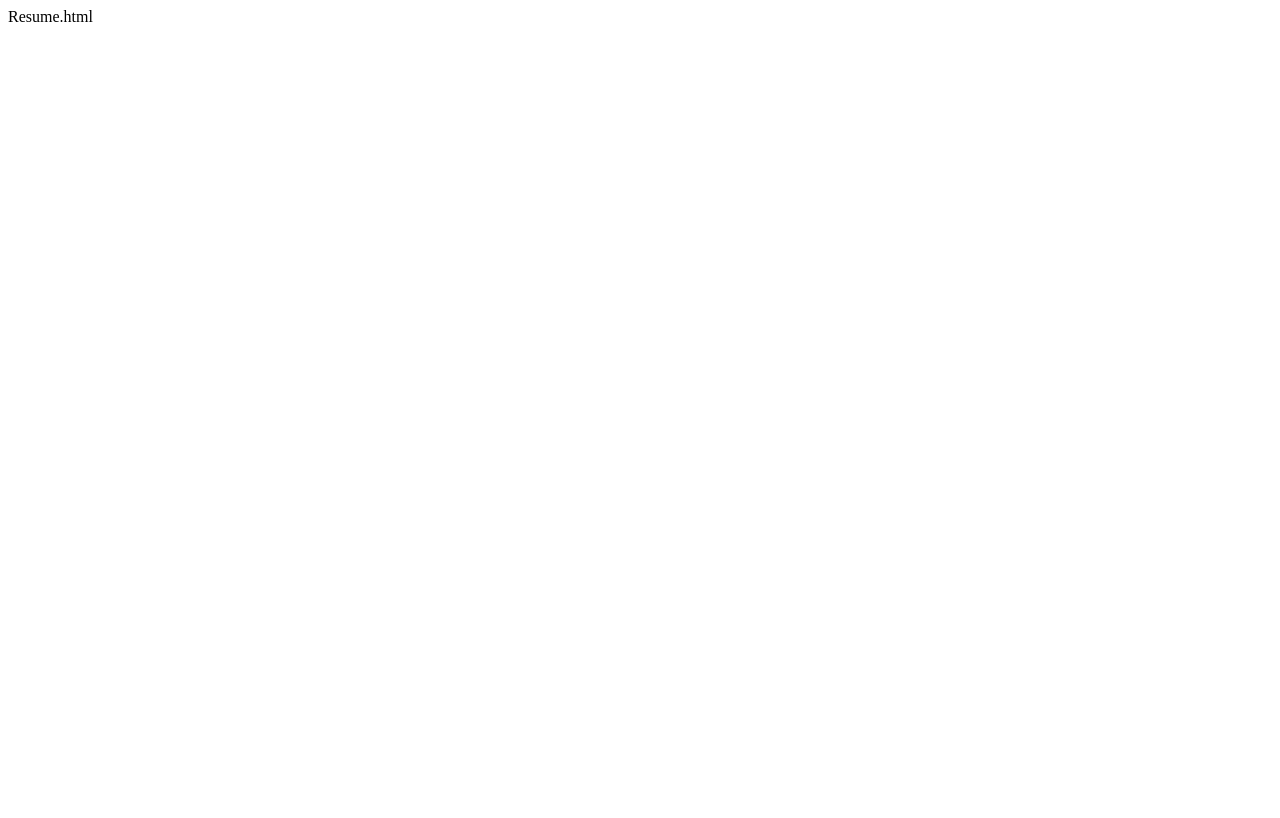
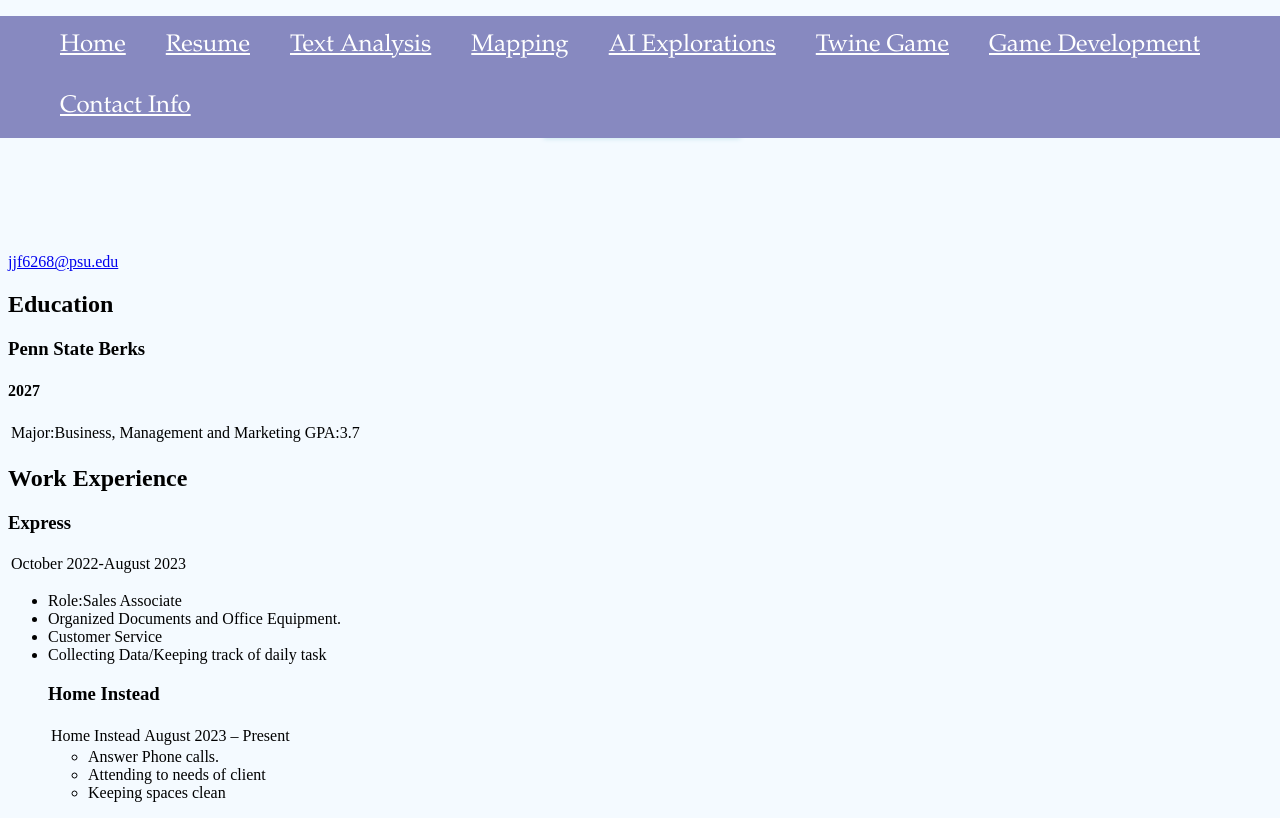
Before and after one commit to jho-digital/jho-digital.github.io, a plain HTML site: page Resume.html in a window 1280 px wide. Drawn offline with Linux system fonts and the light colour scheme.

Commit message:
index.html

```diff
--- a/Resume.html
+++ b/Resume.html
@@ -1 +1,63 @@
-Resume.html
+<html>
+  <head>
+    <title>Jhoanna Frias - Resume</title>
+    <meta name="description" content="Resume for DIGIT 100">
+    <meta charset="utf-8">
+    <meta name="viewport" content="width=device-width, initial-scale=1.0">
+    <link href="styling.css" rel="stylesheet" type="text/css">
+  </head>
+  <body>
+    <ul class="nav">
+      <li class="nav"><a href="../index.html">Home</a></li>
+      <li class="nav"><a href="resume.html">Resume</a></li>
+      <li class="nav"><a href="textAnalysis.html">Text Analysis</a></li>
+      <li class="nav"><a href="mapping.html">Mapping</a></li>
+      <li class="nav"><a href="ai.html">AI Explorations</a></li>
+      <li class="nav"><a href="twine.html">Twine Game</a></li>
+      <li class="nav"><a href="gameDev.html">Game Development</a></li>
+      <li class="nav"><a href="contact.html">Contact Info</a></li>
+    </ul>
+    <header class="Resume">
+      <h1>Jhoanna Frias</h1>
+      <p><a href=":jjf6268@psu.edu">jjf6268@psu.edu</a></p>
+    </header>
+    <section>
+      <h2>Education</h2>
+      <h3>Penn State Berks</h3>
+      <h4>2027</h4>
+      <table>
+        <tr>
+          <td>Major:Business, Management and Marketing</td>
+          <td>GPA:3.7</td>
+        </tr>
+      </table>
+      <h2>Work Experience</h2>
+         <h3>Express</h3>
+      <table>
+        <tr>
+          <!-- Company --> <!-- What we Did/Role, our Duties-->
+          <td>October 2022-August 2023</td><!--Dates-->
+        </tr>
+      </table>
+      <ul>
+        <li>Role:Sales Associate
+        <li>Organized Documents and Office Equipment.</li>
+        <li>Customer Service</li>
+        <li>Collecting Data/Keeping track of daily task</li>
+      <h3>Home Instead</h3>
+      <table>
+        <tr>
+    <td>Home Instead</td>
+    <td>August 2023 – Present</td>
+  </tr>
+</table>
+<ul>
+  <li>Answer Phone calls.</li>
+  <li>Attending to needs of client</li>
+  <li>Keeping spaces clean</li>
+</ul>
+
+
+    </section>
+  </body>
+</html>
--- a/styling.css
+++ b/styling.css
@@ -1,16 +1,16 @@
 ul.nav {
 	list-style-type: none;
   overflow: hidden;
-	background-color: #3495eb;
-	position: fixed; /* Set the navbar to fixed position *
- 	top: 0; /* Position the navbar at the top of the page *
+	background-color: #8789C0;
+	position: fixed; /* Set the navbar to fixed position */
+	top: 0; /* Position the navbar at the top of the page */
 	left: 0;
 	right: 0;
- 	width: 100%;
+	width: 98%;
 }
 
 li.nav {
-	float: right;
+	float: left;
 }
 
 
@@ -18,10 +18,10 @@ li.nav a {
 	font-family: "Garamond", serif;
 	font-size: 1.5em;
 	display: block;
-  	color: white;
+		color: white;
   	text-align: center;
-  	padding: 14px 25px;
-  	text-decoration: none;
+		padding: 16px 20px;
+		text-decoration: underline;
 }
 
 li.nav a:hover {
@@ -30,5 +30,26 @@ li.nav a:hover {
 
 ul.nodot {
 	list-style-type: none;
-	margin-left: 8%;
+	margin-left: 9%;
 }
+header.Jhoanna-Digital Resume
+h1 {
+	letter-spacing: 6xp;
+	padding-top: 25%;
+	text-align: center;
+}
+p.two{
+  border-style: solid;
+  border-width: medium;
+}
+
+body {background-color: #F4FAFF;
+}
+
+
+h1 {
+	text-align: center;
+	text-shadow:2px 2px 5px lightblue;
+	line-height: 7;
+	text-decoration-line: underline;
+	}
```
Also changed, not shown: index.html (+19 -19 lines), Images/download.jpeg (added), Images/flowers.jpeg (added), 1 other file.
